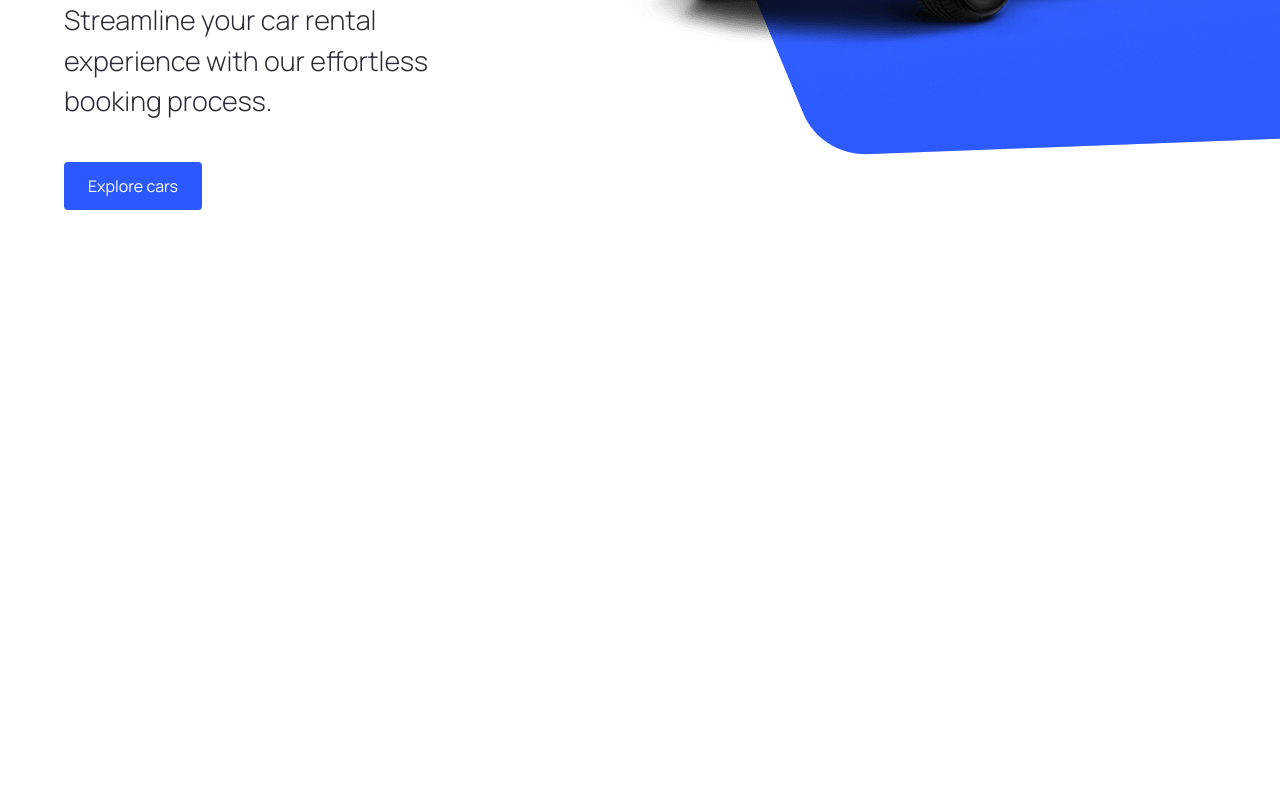
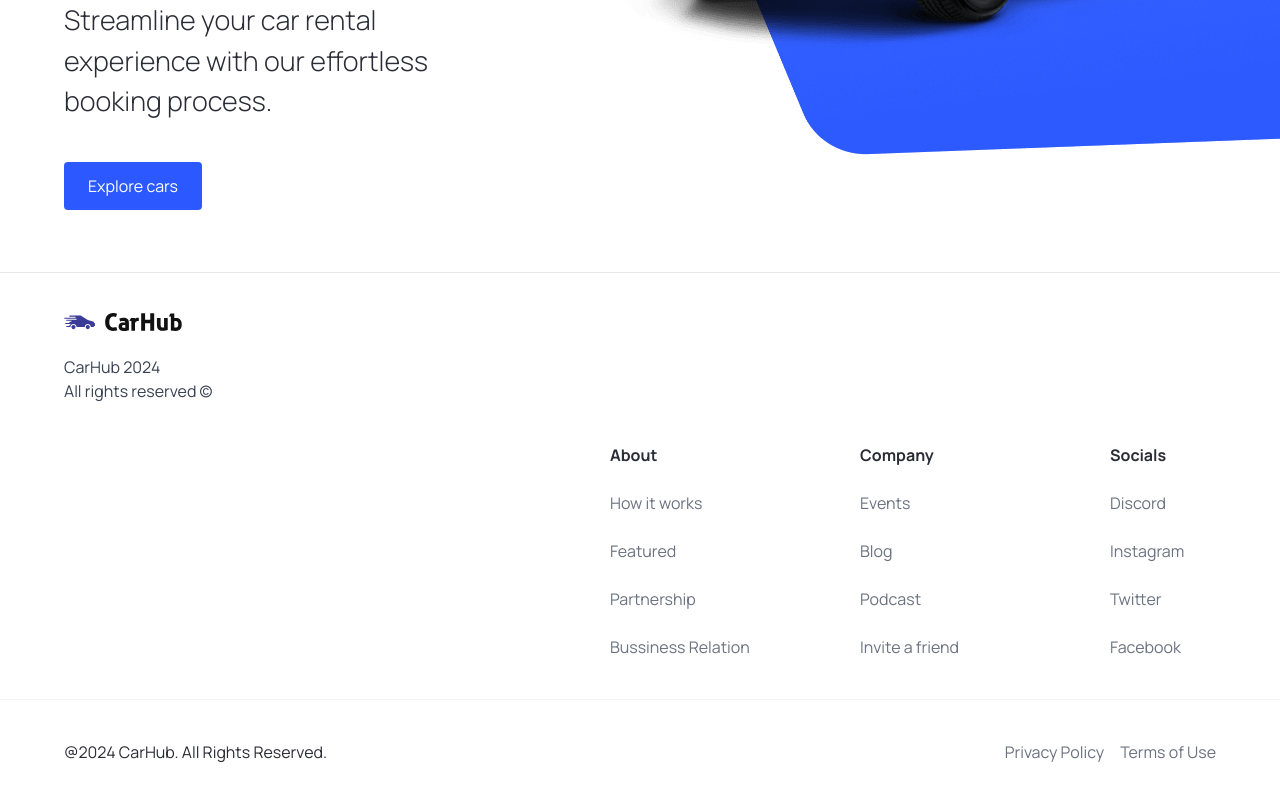
Before and after one commit to NabilRaiyan/Car-Shop-Landing-Page, a Next.js app: page / in a window 1280 px wide. Shown: the part 548-1348 px from the top of the page. Before the commit the page ends 800 px from the top, so only its background shows below. Built offline with nearby package versions, Linux system fonts and the light colour scheme.

Commit message:
creating Navbar, Footer

```diff
--- a/app/components/Footer.tsx
+++ b/app/components/Footer.tsx
@@ -1,10 +1,51 @@
-import React from 'react'
+import Image from "next/image"
+import Link from "next/link"
+import { footerLinks } from "@/constants";
+
+const currentYear = new Date().getFullYear();
+
 
 const Footer = () => {
   return (
-    <div>
+    <footer className="flex flex-col text-black-100 mt-5 border-t border-gray-200">
+      <div className="flex max-md:flex-col flex-wrap justify-between gap-5 sm:px-16 px-6 py-10">
+        <div className="flex flex-col justify-start items-start gap-6">
+            <Image alt="logo" src='/logo.svg' height={18} width={118} className="object-contain" />
+            <p className="text-base text-gray-700">
+            CarHub {currentYear} <br/>
+            All rights reserved &copy;
+        </p>
+        </div>
 
-    </div>
+      </div>
+
+      <div className="footer__links">
+        {
+            footerLinks.map((link)=>(
+                <div key={link.title} className="footer__link">
+                    <h3 className="font-bold">{link.title}</h3>
+                    {
+                        link.links.map((item)=>(
+                            <Link key={item.title} href={item.url} className="text-gray-500">
+                                {item.title}
+                            </Link>
+                        ))
+                    }
+                </div>
+            ))
+        }
+      </div>
+
+      <div className="flex justify-between items-center flex-wrap mt-10
+                       border-t border-gray-100 sm:px-16 px-6 py-10">
+            <p>@{currentYear} CarHub. All Rights Reserved.</p>
+            <div className="footer__copyright-link">
+                <Link href='/' className="text-gray-500 mr-4">Privacy Policy</Link>
+                <Link href='/' className="text-gray-500">Terms of Use</Link>
+
+            </div>
+      </div>
+    </footer>
   )
 }
 
--- /dev/null
+++ b/constants/index.ts
@@ -0,0 +1,101 @@
+export const manufacturers = [
+    "Acura",
+    "Alfa Romeo",
+    "Aston Martin",
+    "Audi",
+    "Bentley",
+    "BMW",
+    "Buick",
+    "Cadillac",
+    "Chevrolet",
+    "Chrysler",
+    "Citroen",
+    "Dodge",
+    "Ferrari",
+    "Fiat",
+    "Ford",
+    "GMC",
+    "Honda",
+    "Hyundai",
+    "Infiniti",
+    "Jaguar",
+    "Jeep",
+    "Kia",
+    "Lamborghini",
+    "Land Rover",
+    "Lexus",
+    "Lincoln",
+    "Maserati",
+    "Mazda",
+    "McLaren",
+    "Mercedes-Benz",
+    "MINI",
+    "Mitsubishi",
+    "Nissan",
+    "Porsche",
+    "Ram",
+    "Rolls-Royce",
+    "Subaru",
+    "Tesla",
+    "Toyota",
+    "Volkswagen",
+    "Volvo",
+  ];
+
+  export const yearsOfProduction = [
+    { title: "Year", value: "" },
+    { title: "2015", value: "2015" },
+    { title: "2016", value: "2016" },
+    { title: "2017", value: "2017" },
+    { title: "2018", value: "2018" },
+    { title: "2019", value: "2019" },
+    { title: "2020", value: "2020" },
+    { title: "2021", value: "2021" },
+    { title: "2022", value: "2022" },
+    { title: "2023", value: "2023" },
+  ];
+
+  export const fuels = [
+    {
+      title: "Fuel",
+      value: "",
+    },
+    {
+      title: "Gas",
+      value: "Gas",
+    },
+    {
+      title: "Electricity",
+      value: "Electricity",
+    },
+  ];
+
+  export const footerLinks = [
+    {
+      title: "About",
+      links: [
+        { title: "How it works", url: "/" },
+        { title: "Featured", url: "/" },
+        { title: "Partnership", url: "/" },
+        { title: "Bussiness Relation", url: "/" },
+      ],
+    },
+    {
+      title: "Company",
+      links: [
+        { title: "Events", url: "/" },
+        { title: "Blog", url: "/" },
+        { title: "Podcast", url: "/" },
+        { title: "Invite a friend", url: "/" },
+      ],
+    },
+    {
+      title: "Socials",
+      links: [
+        { title: "Discord", url: "/" },
+        { title: "Instagram", url: "/" },
+        { title: "Twitter", url: "/" },
+        { title: "Facebook", url: "/" },
+      ],
+    },
+  ];
--- a/types/index.ts
+++ b/types/index.ts
@@ -2,7 +2,7 @@
 
 export interface CustomButtonProps {
     title: String,
-    btnType: String,
+    btnType?: "button" | "submit",
     containerStyles?: String,
     handleClick?: MouseEventHandler<HTMLButtonElement>;
 
```
